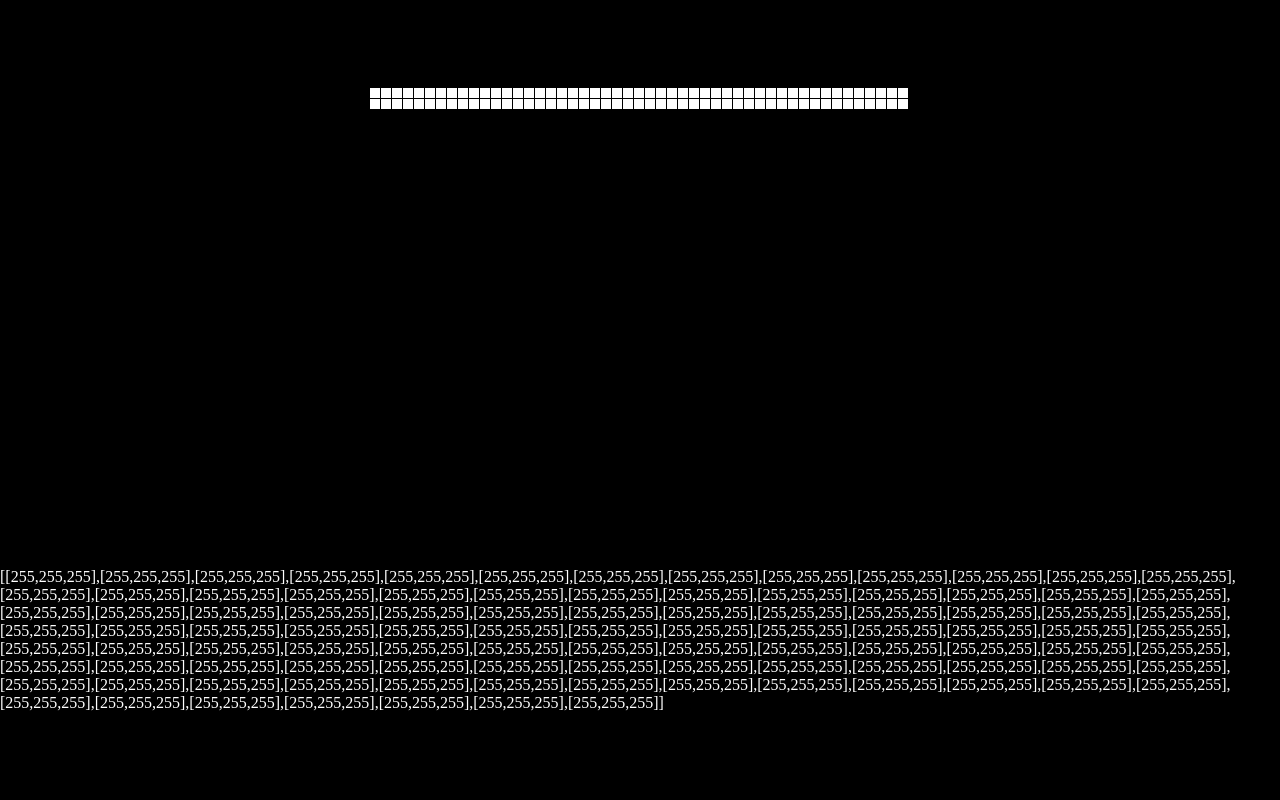
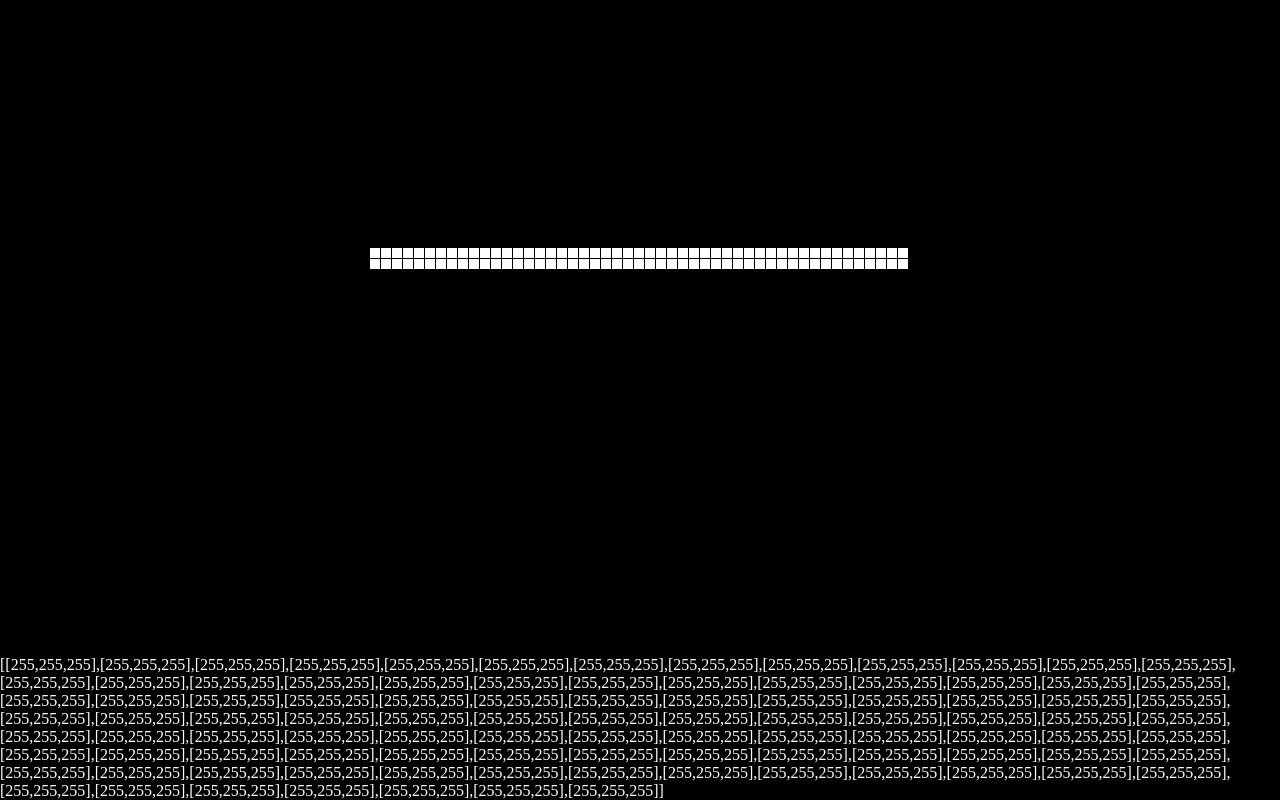
Before and after one commit to Xinchro/neopixel-web, a website: page src/index.html in a window 1280 px wide. Drawn offline with Linux system fonts and the light colour scheme.

Commit message:
debug looks better

```diff
--- a/src/script.js
+++ b/src/script.js
@@ -1,4 +1,5 @@
 const neopixels = document.querySelector('#neopixels')
+const debugEl = document.querySelector('#debug')
 const numberOfPixels = 98
 const pixels = Array(numberOfPixels).fill([255,255,255])
 const pixelWidth = 10
@@ -125,7 +126,7 @@ function off() {
 }
 
 function debug(stuff) {
-  document.querySelector('#debug').innerText = JSON.stringify(stuff)
+  debugEl.innerHTML = JSON.stringify(stuff)
 }
 
 function stop() {
--- a/src/style.css
+++ b/src/style.css
@@ -15,7 +15,9 @@ html, body {
   max-width: 100%;
   height: auto;
   word-wrap: anywhere;
-  overflow: scroll;
+  overflow: auto;
+  position: fixed;
+  bottom: 0;
 }
 
 #neopixels {
```
